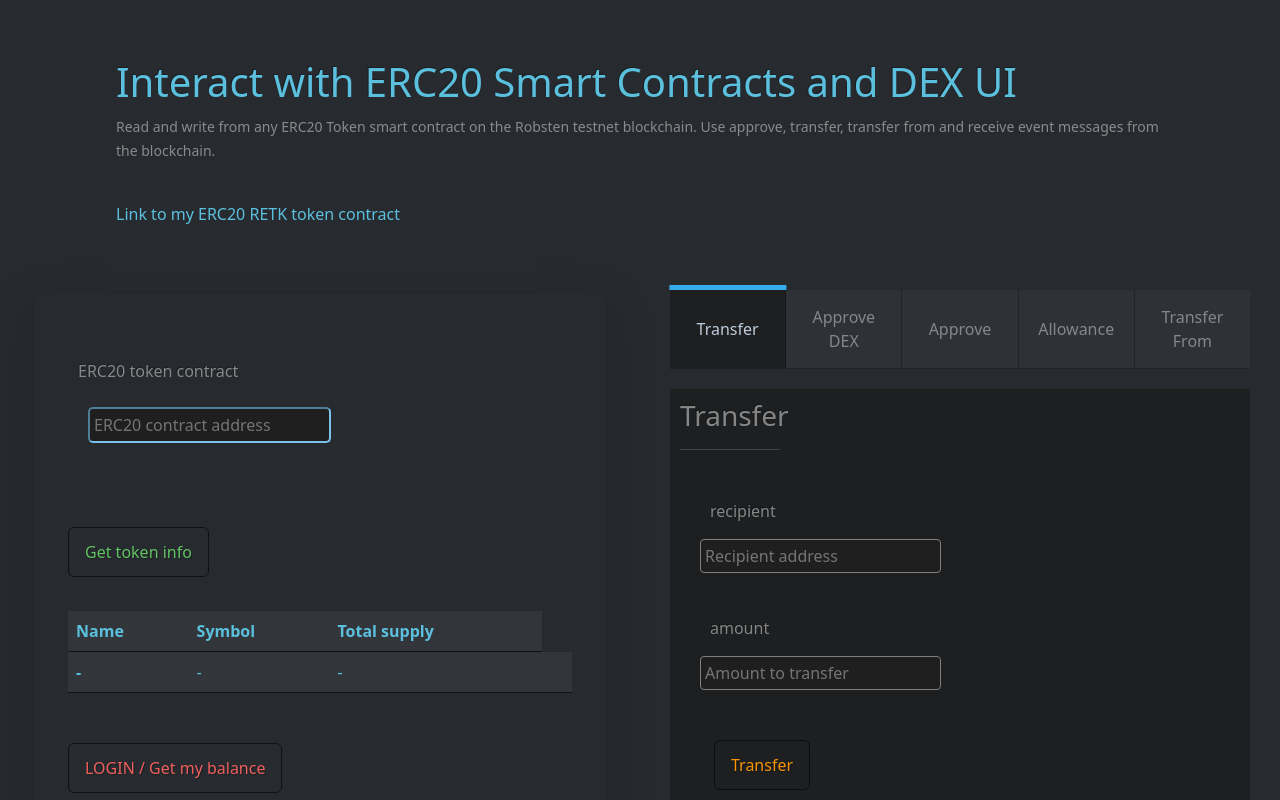
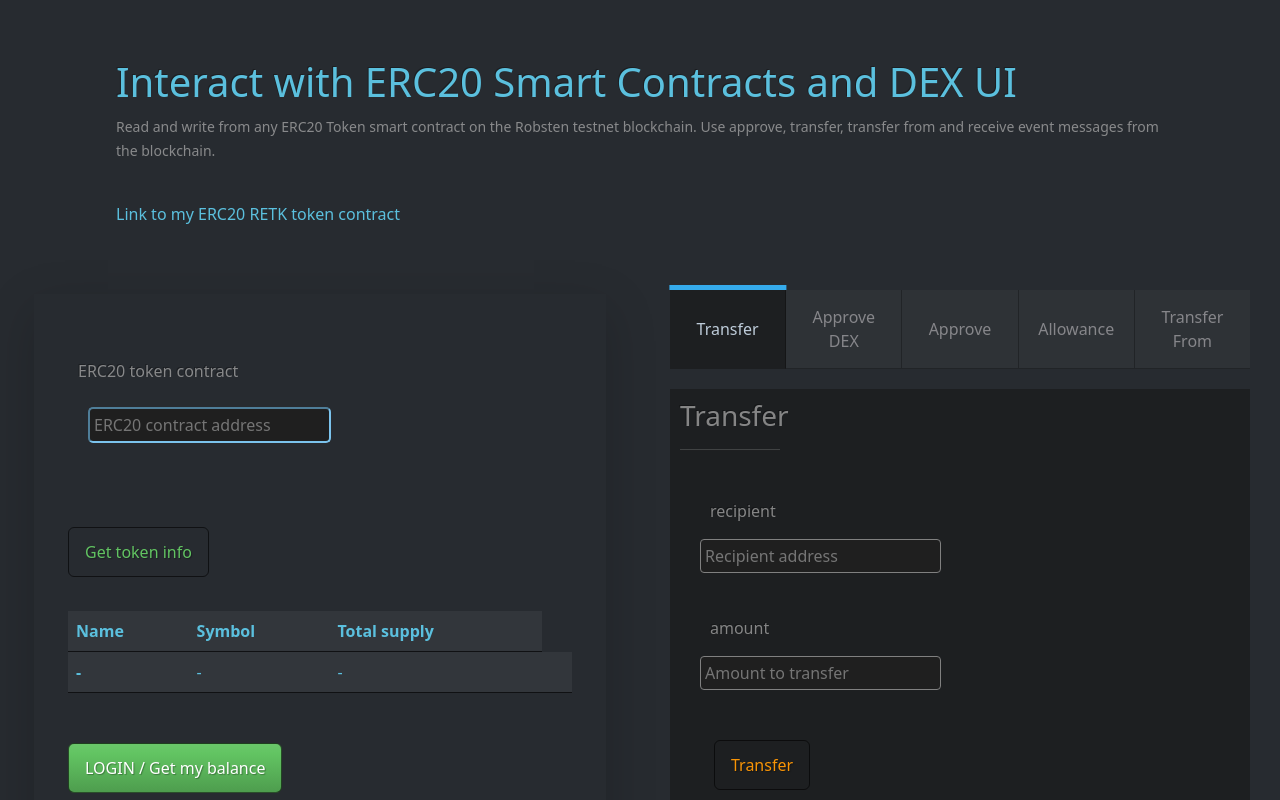
Before and after one commit to brlojam4932/dex2-app, a React (Create React App) app: page / in a window 1280 px wide. Shown: the top 800 px of the page. Built offline with nearby package versions, Linux system fonts and the light colour scheme.

Commit message:
Update Token.jsx
button change - small change

```diff
--- a/src/components/Token.jsx
+++ b/src/components/Token.jsx
@@ -86,7 +86,7 @@ function Token({
                 <button
                   onClick={getMyBalance}
                   type="submit"
-                  className="btn btn-outline-danger"
+                  className="btn btn-success"
                 >
                   LOGIN / Get my balance
                 </button>
```
